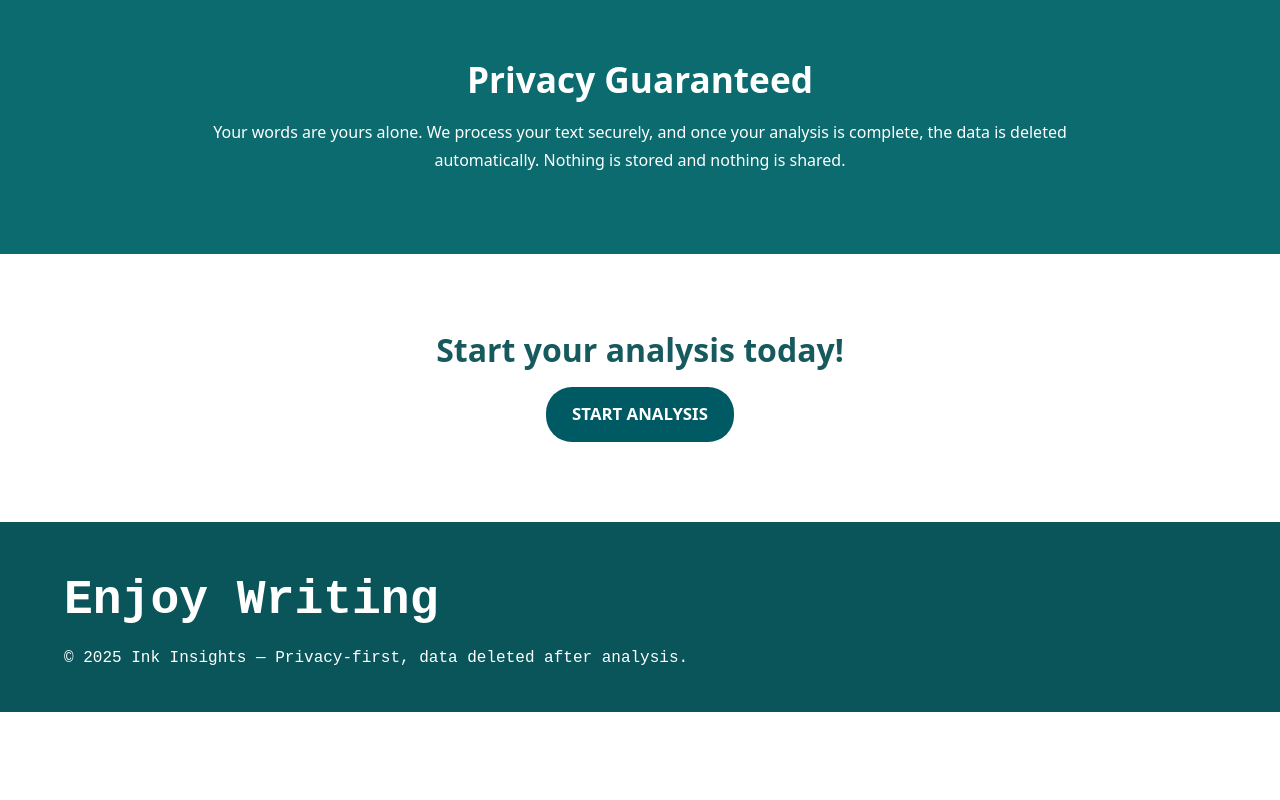
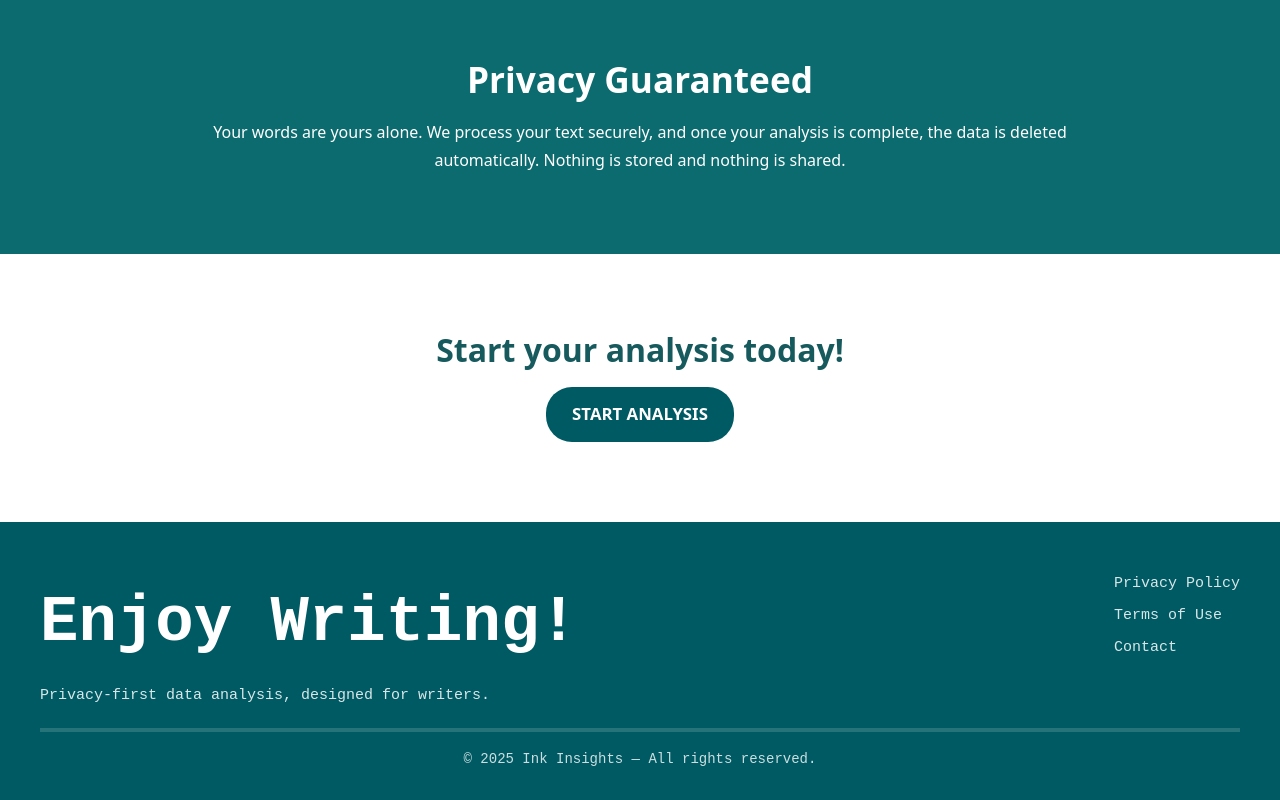
Before and after one commit to Insight-Inciters/Frontend, a plain HTML site: page frontend/index.html in a window 1280 px wide. Shown: the part 4002-4802 px from the top of the page. Before the commit the page ends 4714 px from the top, so only its background shows below. Drawn offline with Linux system fonts and the light colour scheme; files whose address does not match are found by name.

Commit message:
Update index.html

```diff
--- a/frontend/index.html
+++ b/frontend/index.html
@@ -195,10 +195,22 @@
   </section>
 
   <!-- ======================= FOOTER ======================= -->
-  <footer class="footer">
-    <h3>Enjoy Writing</h3>
-    <p>© 2025 Ink Insights — Privacy-first, data deleted after analysis.</p>
-  </footer>
+<footer>
+  <div class="footer-container">
+    <div class="footer-brand">
+      <h1>Enjoy Writing!</h1>
+      <p>Privacy-first data analysis, designed for writers.</p>
+    </div>
+    <div class="footer-links">
+      <a href="#">Privacy Policy</a>
+      <a href="#">Terms of Use</a>
+      <a href="contact.html">Contact</a>
+    </div>
+  </div>
+  <div class="footer-bottom">
+    © 2025 Ink Insights — All rights reserved.
+  </div>
+</footer>
 
   <!-- ======================= INTERACTIONS ======================= -->
   <script>
```
